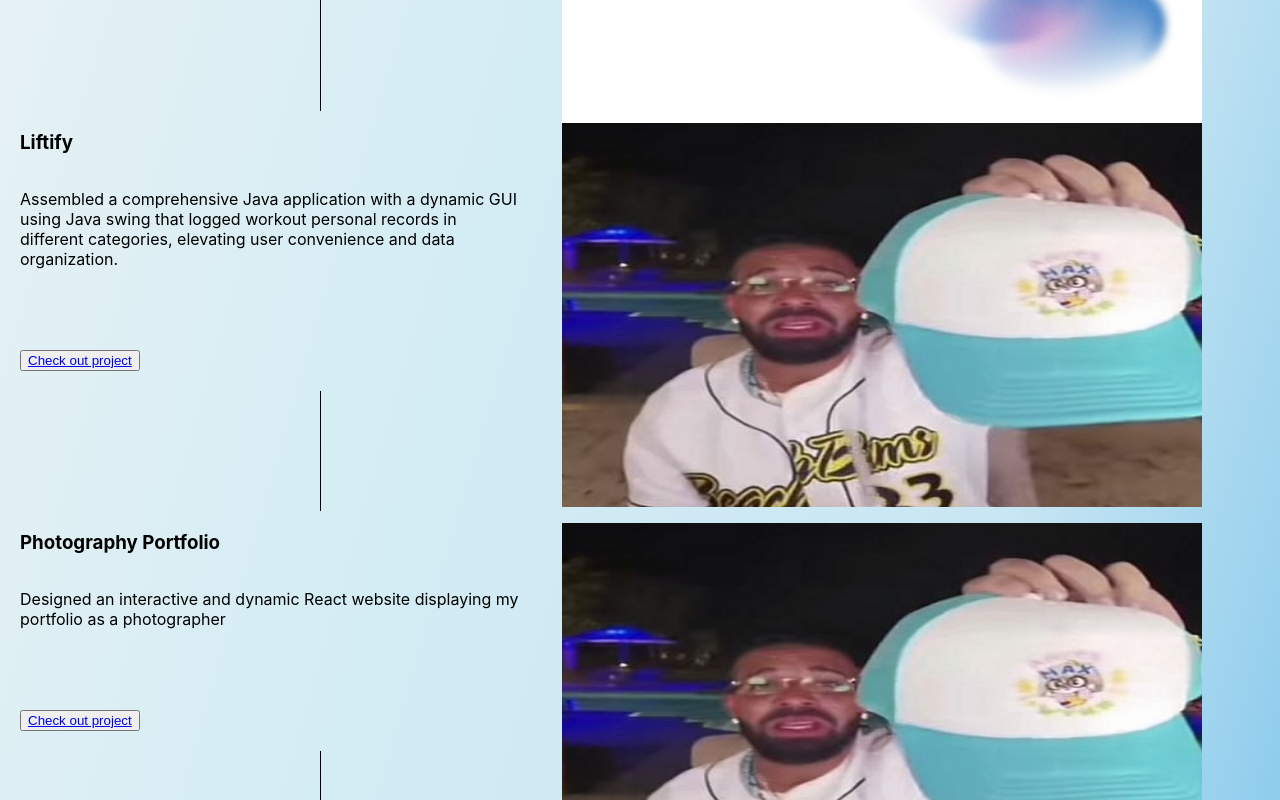
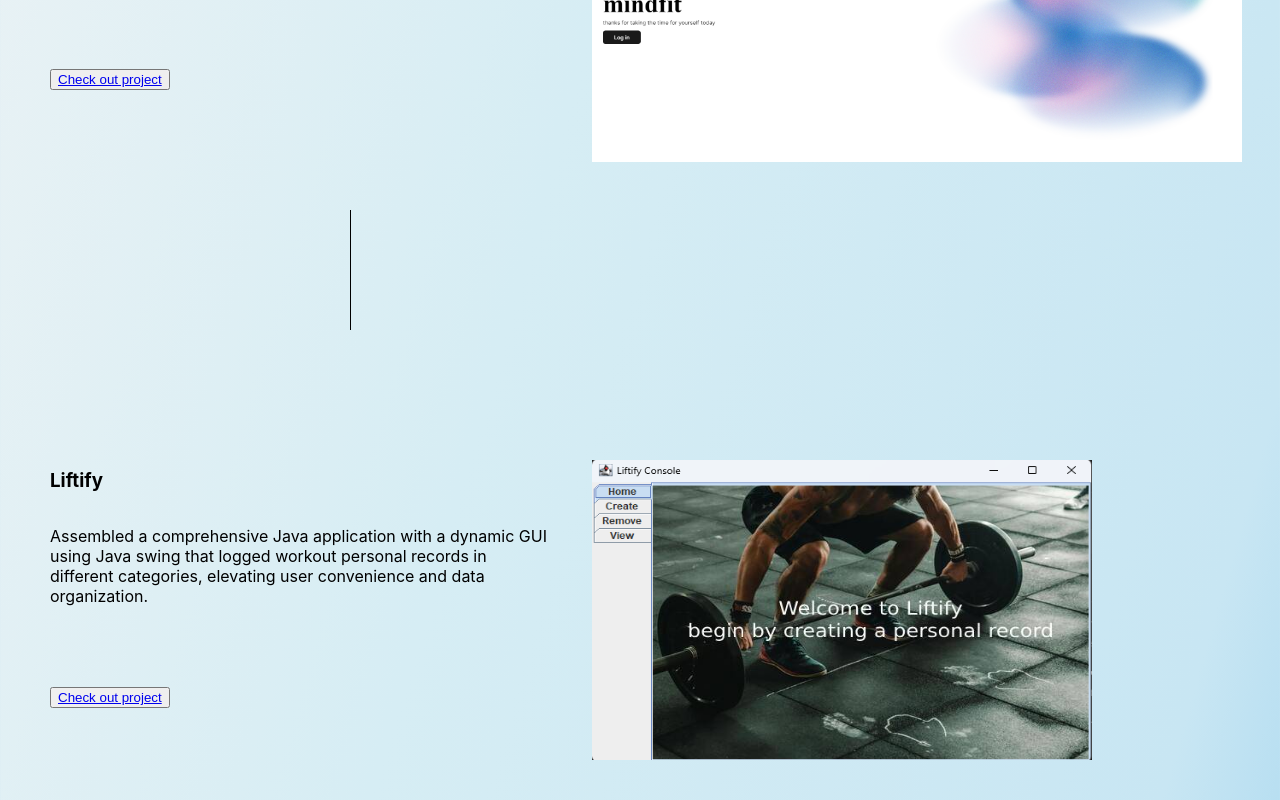
Before and after one commit to youngconnorr/PortfolioWebsite, a React (Vite) app: page / in a window 1280 px wide. Shown: the part 1620-2420 px from the top of the page. Built offline with nearby package versions, Linux system fonts and the light colour scheme.

Commit message:
created dynamic image size changing

```diff
--- a/src/App.css
+++ b/src/App.css
@@ -27,8 +27,6 @@ h1 {
   padding-left: 40vw;
   margin-top: -50px;
   position: absolute;
-  width: 50vw;
-  height: 48vh;
 }
 
 .vertical-line {
@@ -130,6 +128,7 @@ h1 {
 .single-project {
   margin: 20px;
   width: 600px;
+  padding: 100px 0;
 }
 
 .text-section2 {
--- a/src/App.tsx
+++ b/src/App.tsx
@@ -72,7 +72,7 @@ function App() {
         </section>
       </section>
       <div></div>
-      <section>
+      <section style={{ marginLeft: "30px" }}>
         <h2 className="hidden">Projects</h2>
         <div></div>
         <div className="map-projects">
@@ -94,6 +94,10 @@ function App() {
                       <img
                         id="project-picture"
                         src={project.img}
+                        style={{
+                          width: `${project.imgWidth}`,
+                          height: `${project.imgHeight}`,
+                        }}
                         alt=""
                         className="school-img hidden"
                       />
--- a/src/tools/Projects.tsx
+++ b/src/tools/Projects.tsx
@@ -1,11 +1,15 @@
 import Picture from "./drake.jpg";
 import mindfit from "./mindfit.png";
+import liftify from "./liftify.png";
+import photoWebsite from "./photoWebsite.png";
 
 interface Project {
   id: number;
   name: string;
   description: string;
   img: string;
+  imgWidth: string;
+  imgHeight: string;
   link: string;
 }
 
@@ -16,6 +20,8 @@ export const projects: Project[] = [
     description:
       "Programmed an interactive React app to integrate personalized exercise and meditation into students’ schedules. Achieved an honourable mention for the YouCode 2024 Hackathon",
     img: mindfit,
+    imgWidth: "650px",
+    imgHeight: "300px",
     link: "https://devpost.com/software/mindfit-m9gb38",
   },
   {
@@ -23,7 +29,9 @@ export const projects: Project[] = [
     name: "Liftify",
     description:
       "Assembled a comprehensive Java application with a dynamic GUI using Java swing that logged workout personal records in different categories, elevating user convenience and data organization.",
-    img: Picture,
+    img: liftify,
+    imgWidth: "500px",
+    imgHeight: "300px",
     link: "https://github.com/youngconnorr/Liftify",
   },
   {
@@ -31,7 +39,9 @@ export const projects: Project[] = [
     name: "Photography Portfolio",
     description:
       "Designed an interactive and dynamic React website displaying my portfolio as a photographer",
-    img: Picture,
+    img: photoWebsite,
+    imgWidth: "650px",
+    imgHeight: "300px",
     link: "https://youngconnorr.github.io/",
   },
   {
@@ -40,6 +50,8 @@ export const projects: Project[] = [
     description:
       "Made a website for valentine's day using Javascript, HTML and CSS.",
     img: Picture,
+    imgWidth: "650px",
+    imgHeight: "200px",
     link: "https://youngconnorr.github.io/Valentines-day/",
   },
   {
@@ -47,6 +59,8 @@ export const projects: Project[] = [
     name: "Hack The North 2024",
     description: "Coming soon",
     img: Picture,
+    imgWidth: "50vw",
+    imgHeight: "48vh",
     link: "https://hackthenorth.com/",
   },
 ];
```
Also changed, not shown: src/tools/liftify.png (added), src/tools/photoWebsite.png (added).
